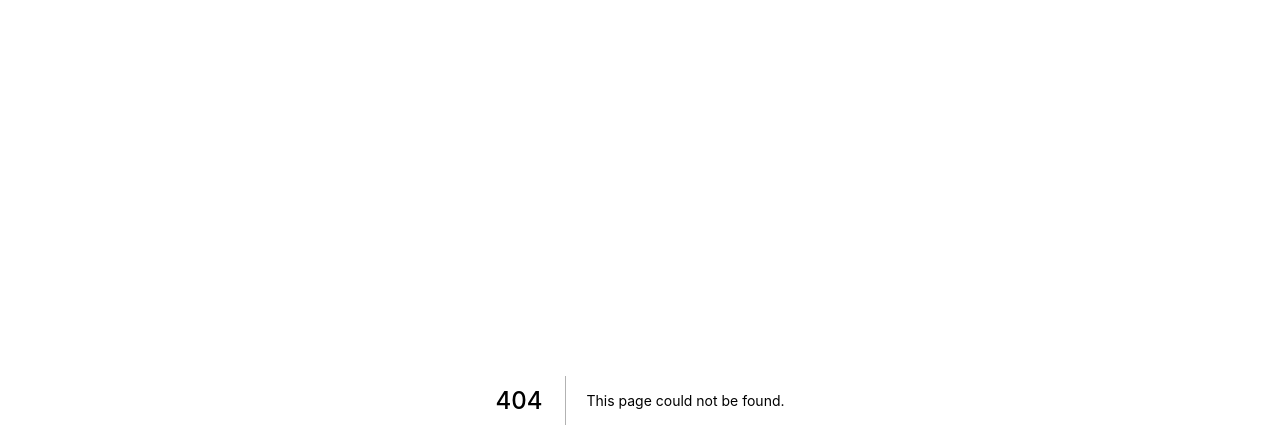
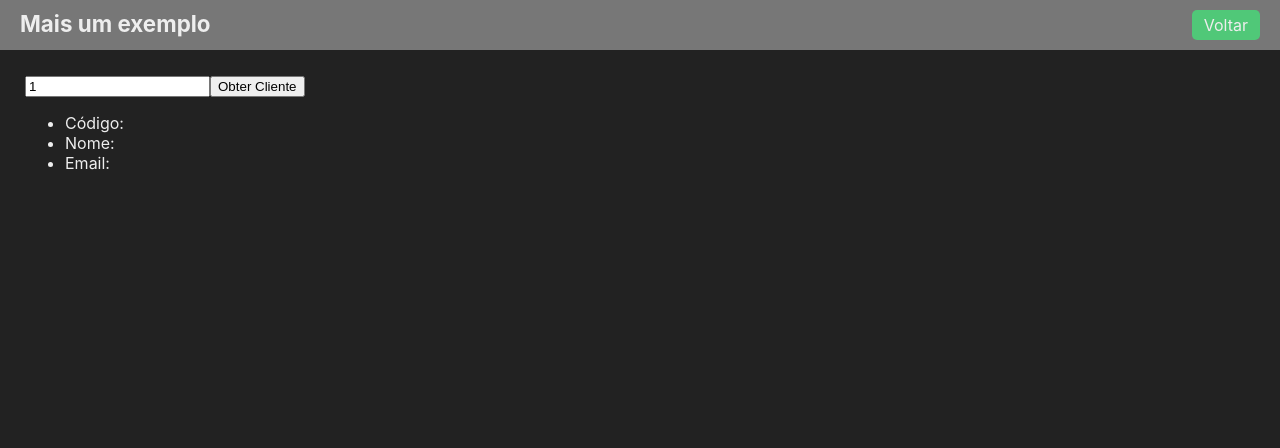
Before and after one commit to jpvieirah/React-Projeto-Cadastro, a Next.js app in the folder fundamentos/: page /integracao_1 in a window 1280 px wide. Before the commit this address had no page. Shown: the top 448 px of the page. Built offline with nearby package versions, Linux system fonts and the light colour scheme.

Commit message:
Integração com API

```diff
--- a/fundamentos/src/pages/index.jsx
+++ b/fundamentos/src/pages/index.jsx
@@ -15,6 +15,7 @@
             <Navigator text="Navegação #01" destiny="/navigator" collor="green" />
             <Navigator text="Navegação #02" destiny="/client/sp/321"/>
             <Navigator text="Componente com Estado" destiny="/state" collor="green" />
+            <Navigator text="Integração com API #01" destiny="/integracao_1" />
         </div>
     )
 }
--- /dev/null
+++ b/fundamentos/src/pages/integracao_1.jsx
@@ -0,0 +1,34 @@
+import { useState } from 'react'
+import Layout from '../components/Layout'
+export default function Integracao() {
+
+    const [codigo, setCodigo] = useState(1)
+    const [client, setClient] = useState({})
+
+   async function obterCliente() {
+    const resp = await fetch(`http://localhost:3000/api/clientes/${codigo}`)
+    const dados = await resp.json()
+    setClient(dados)
+
+
+   // fetch(`http://localhost:3000/api/clientes/${codigo}`)
+  // .then(resp => resp.json())
+   // .then(dados => setClient(dados))
+
+    }
+
+    return (
+        <Layout>
+            <div>
+            <input type="number" value={codigo}
+            onChange={ e => setCodigo(e.target.value)} />
+            <button onClick={obterCliente} >Obter Cliente</button>
+            </div>
+            <ul>
+                <li>Código: {client.id}</li>
+                <li>Nome: {client.nome}</li>
+                <li>Email: {client.email}</li>
+            </ul>
+        </Layout>
+    )
+}
```
